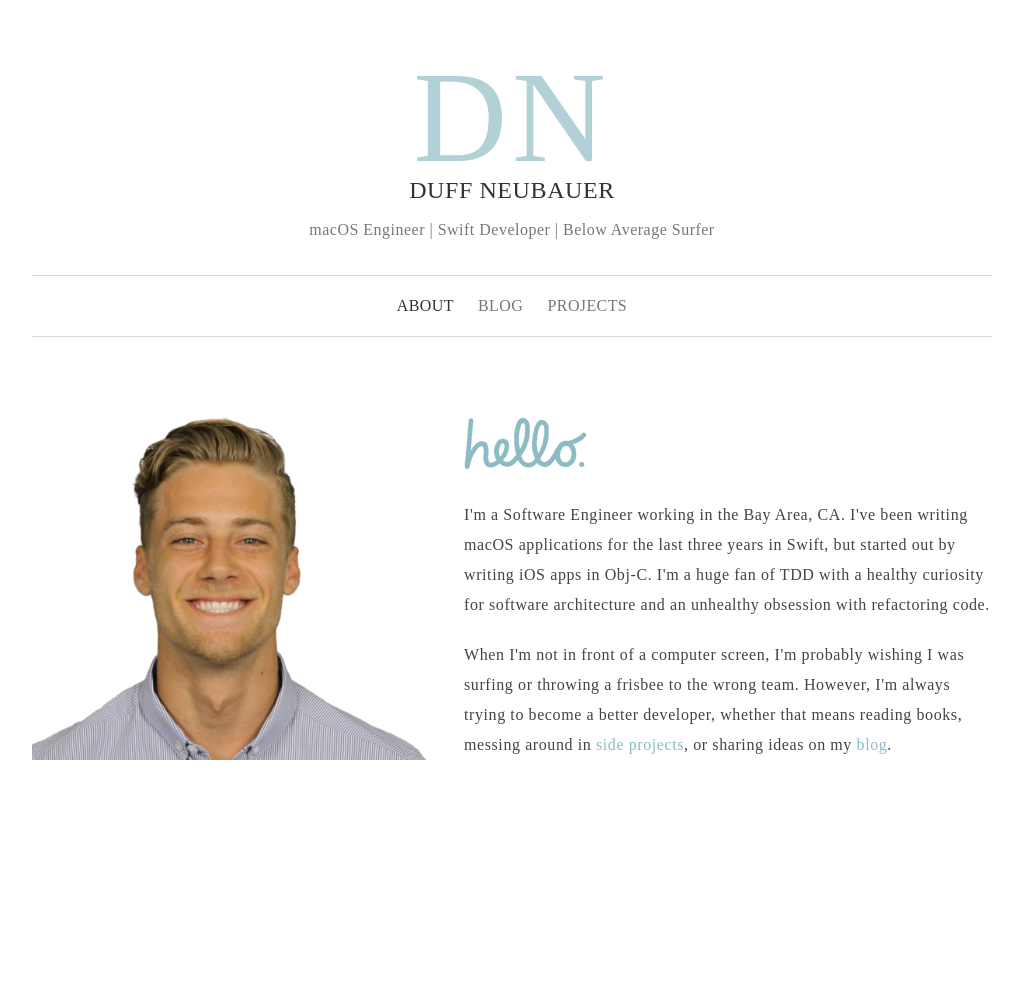
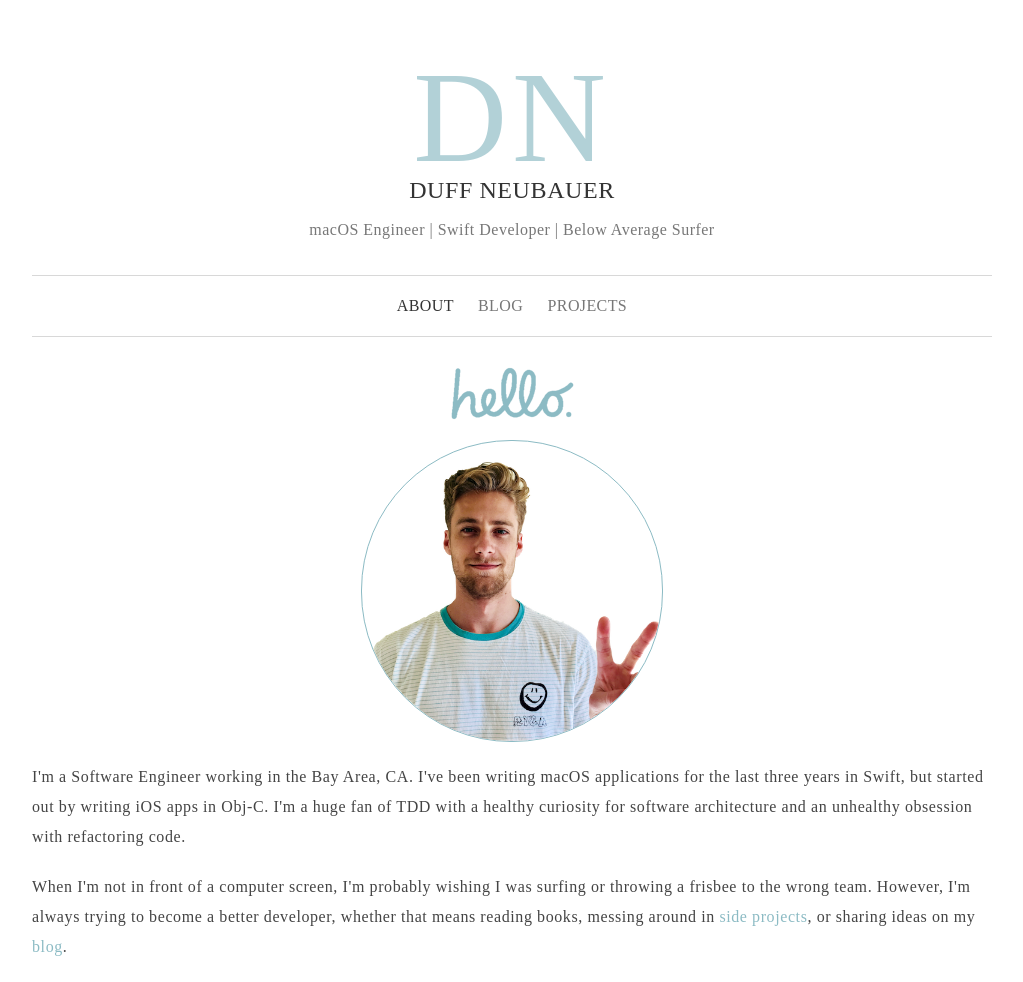
Before and after one commit to duffneub/duffneub.github.io, a Jekyll site: the page built from index.html, in a window 1280 px wide. Shown: the whole page, without its empty margins (128-1151 px from the left). Built offline with Jekyll 4.4.1, drawn with Linux system fonts in a browser that asks for light colours; before the commit the page ends 900 px from its top, so only the background shows below that.

Commit message:
Update about page

```diff
--- /dev/null
+++ b/_sass/about.scss
@@ -0,0 +1,11 @@
+#about img {
+  display: block;
+  margin: auto;
+  margin-bottom: 20px;
+}
+
+#about .headshot {
+  width: 300px;
+  border: solid 1px #8CBBC4;
+  border-radius: 150px;
+}
--- a/_sass/base.scss
+++ b/_sass/base.scss
@@ -15,6 +15,10 @@ a:visited {
 
 a:hover {
   text-decoration: underline;
+}
+
+p {
+  margin-bottom: 20px;
 }
 
 p a {
@@ -195,28 +199,3 @@ section.projects {
         letter-spacing: 0.59px;
         line-height: 30px;
       }
-
-/* index.html */
-
-#About {
-  background-image: url("/assets/image/headshot.png");
-  background-repeat: no-repeat;
-  background-position: -50px 50px;
-  background-size: 49%;
-}
-
-  #About .next-to-head {
-    margin-left: 45%;
-  }
-
-  #About .next-to-shoulder {
-    margin-left: 580px;
-  }
-
-  #About img {
-    margin-top: 50px;
-  }
-
-  #About p {
-    margin-top: 20px;
-  }
--- a/_sass/post.scss
+++ b/_sass/post.scss
@@ -23,6 +23,6 @@
   margin-bottom: 20px;
 }
 
-#post p, #post .highlighter-rouge {
+#post .highlighter-rouge {
   margin-bottom: 20px;
 }
--- a/assets/style/styles.scss
+++ b/assets/style/styles.scss
@@ -3,6 +3,7 @@
 ---
 
 @import "base.scss";
+@import "about.scss";
 @import "blog.scss";
 @import "post.scss";
 @import "syntax-highlight.scss";
--- a/index.html
+++ b/index.html
@@ -1,11 +1,19 @@
 ---
 layout: default
-title: "About"
+title: "about"
 nav-order: 1
 ---
 
-<img class="next-to-head" src="/assets/image/hello.png" />
+<img src="/assets/image/hello.png" alt="Hello!" />
+
+<img class="headshot" src="/assets/image/peace.png" alt="Duff Neubauer"/>
+
+<p>I'm a Software Engineer working in the Bay Area, CA. I've been writing macOS applications for the last three years in Swift, but started out by writing iOS apps in Obj-C. I'm a huge fan of TDD with a healthy curiosity for software architecture and an unhealthy obsession with refactoring code.</p>
+
+<p>When I'm not in front of a computer screen, I'm probably wishing I was surfing or throwing a frisbee to the wrong team. However, I'm always trying to become a better developer, whether that means reading books, messing around in <a href="/projects">side projects</a>, or sharing ideas on my <a href="/blog">blog</a>.</p>
+
+<!-- <img class="next-to-head" src="/assets/image/hello.png" />
 
 <p class="next-to-head">I'm a Software Engineer working in the Bay Area, CA. I've been writing macOS applications for the last three years in Swift, but started out by writing iOS apps in Obj-C. I'm a huge fan of TDD with a healthy curiosity for software architecture and an unhealthy obsession with refactoring code.</p>
 
-<p class="next-to-head">When I'm not in front of a computer screen, I'm probably wishing I was surfing or throwing a frisbee to the wrong team. However, I'm always trying to become a better developer, whether that means reading books, messing around in <a href="/projects">side projects</a>, or sharing ideas on my <a href="/blog">blog</a>.</p>
+<p class="next-to-head">When I'm not in front of a computer screen, I'm probably wishing I was surfing or throwing a frisbee to the wrong team. However, I'm always trying to become a better developer, whether that means reading books, messing around in <a href="/projects">side projects</a>, or sharing ideas on my <a href="/blog">blog</a>.</p> -->
```
Also changed, not shown: assets/image/headshot.png (deleted), assets/image/peace.png (added), 1 other file.
